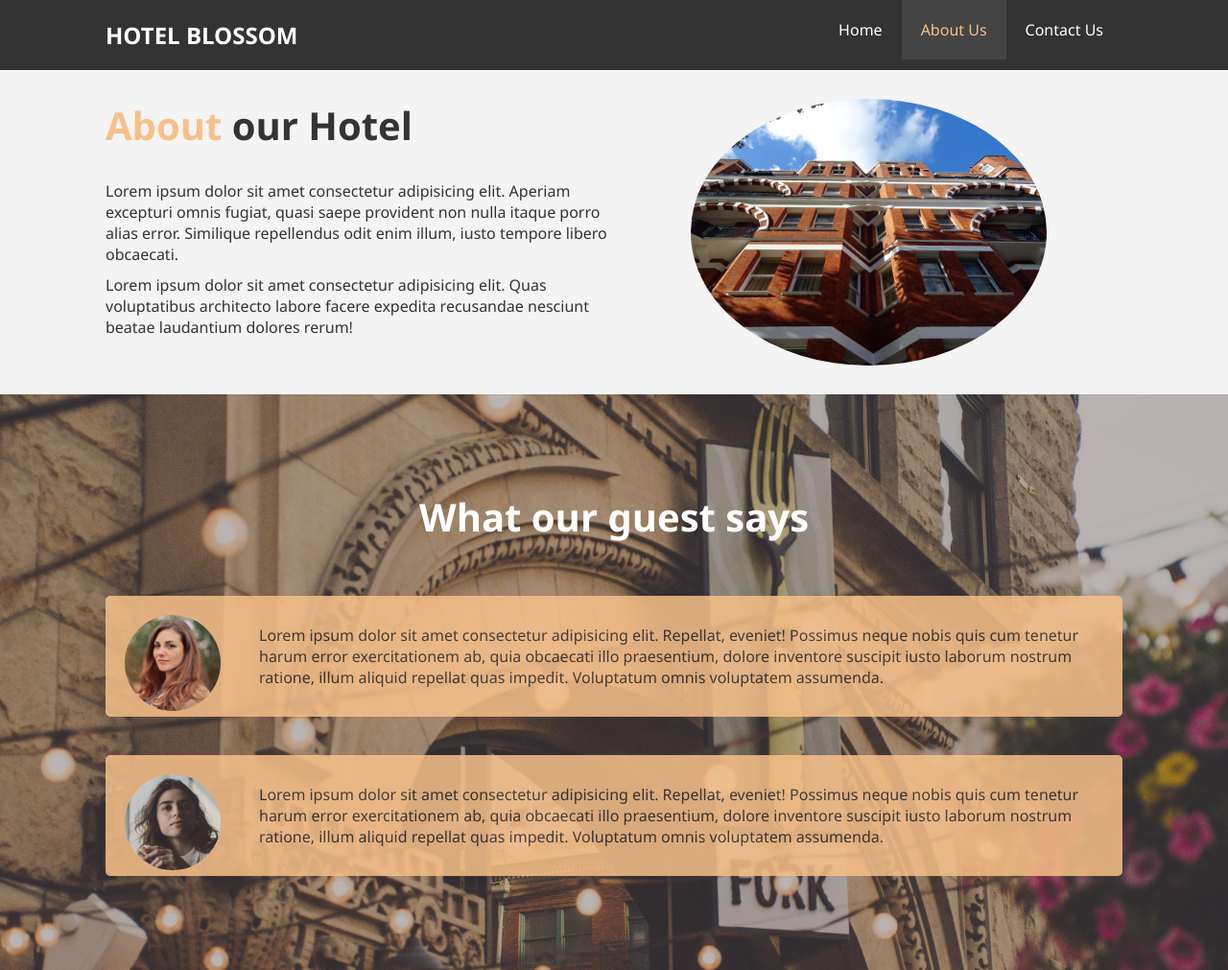
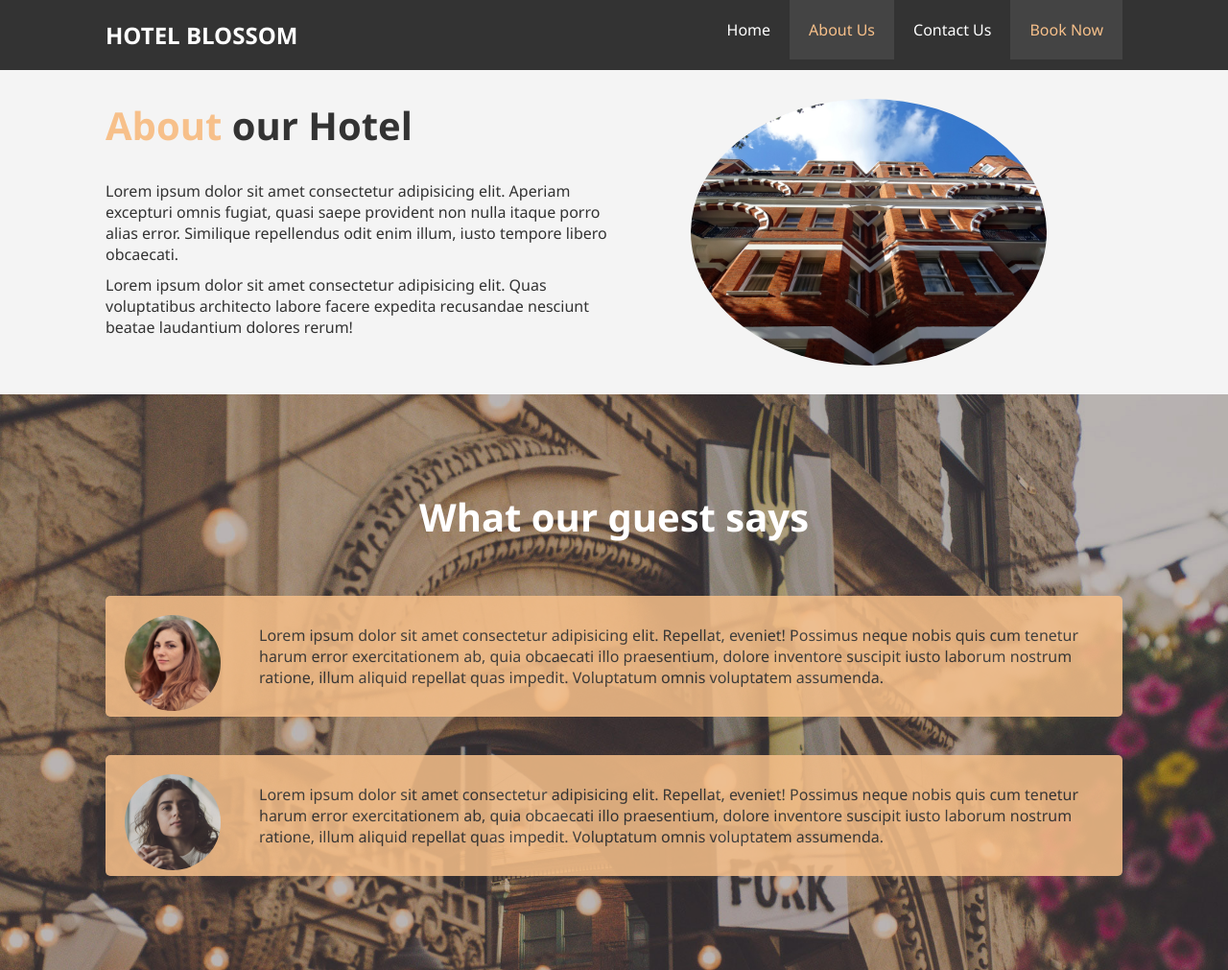
Before and after one commit to amishaNayak02/Blossoms, a website: page about.html in a window 1280 px wide. Shown: the whole page at 96% size. Drawn offline with Linux system fonts and the light colour scheme; a web font is replaced by a local one.

Commit message:
Update about.html

```diff
--- a/about.html
+++ b/about.html
@@ -21,6 +21,7 @@
                     <li><a  href="index.html">Home</a></li>
                     <li><a class="current" href="about.html">About Us</a></li>
                     <li><a href="contact.html">Contact Us</a></li>
+                     <li><a class="current" href="booking.html">Book Now</a></li>
                 </ul>
               </div>
             </nav>
```
